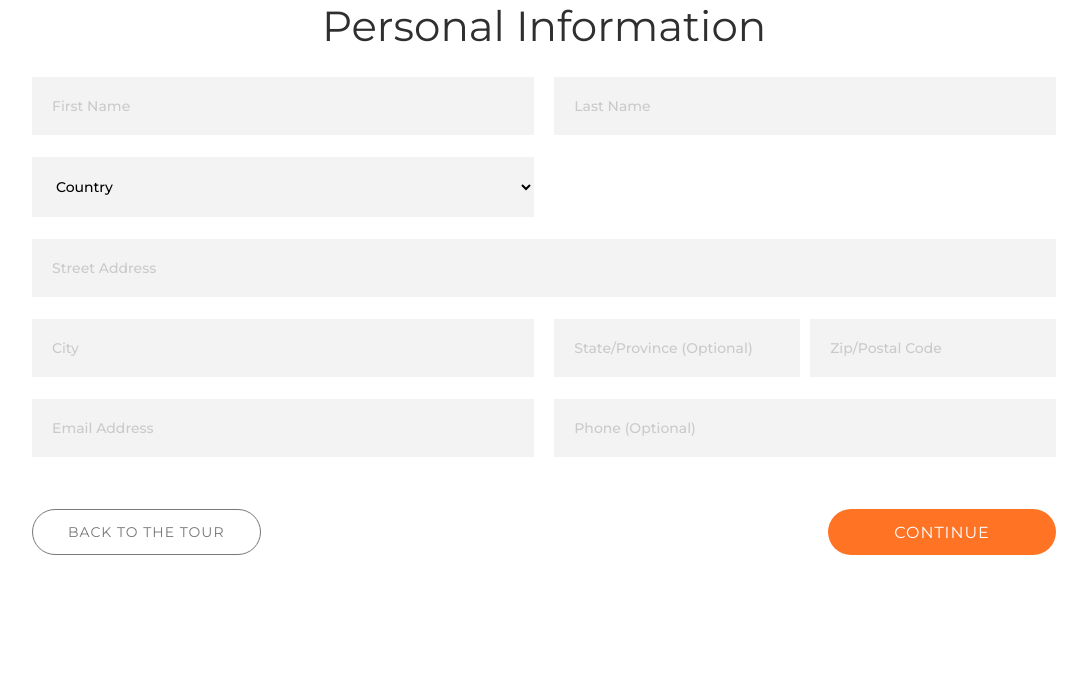
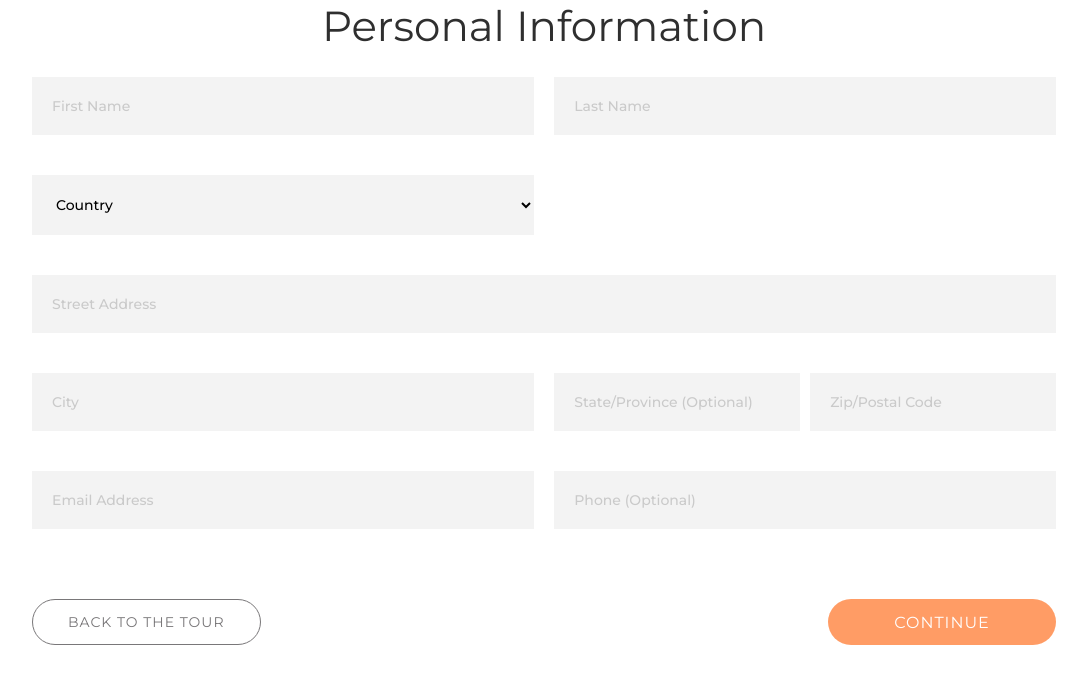
Before and after one commit to SerhiiThivinskiy/test-app, an Angular app: page /order in a window 1280 px wide. Shown: the top 684 px of the page, without its empty margins (96-1183 px from the left). Built offline with nearby package versions, Linux system fonts and the light colour scheme.

Commit message:
personal info

```diff
--- a/src/app/core/core.module.ts
+++ b/src/app/core/core.module.ts
@@ -15,13 +15,13 @@ import {SharedModule} from '../shared/shared.module';
     HeaderComponent,
     IndexComponent,
     LoginComponent,
-    HeroComponent
+    HeroComponent,
   ],
   declarations: [
     HeaderComponent,
     IndexComponent,
     LoginComponent,
-    HeroComponent
+    HeroComponent,
   ]
 })
 export class CoreModule { }
--- a/src/app/order/personal-info/personal-info.component.html
+++ b/src/app/order/personal-info/personal-info.component.html
@@ -7,58 +7,70 @@
     <main>
       <form [formGroup]="form">
         <ul class="form">
-          <li>
-            <div class="form__line">
-              <div class="input-wrapper input-wrapper--medium">
-                <input class="form__input" placeholder="First Name"
-                       [ngClass]="{ 'form__input--erred': formErrors.firstName }" formControlName="firstName">
-                <div class="error-message" *ngIf="formErrors.firstName">{{formErrors.firstName}}</div>
-              </div>
-              <div class="input-wrapper input-wrapper--medium">
-                <input class="form__input"  placeholder="Last Name"
-                       [ngClass]="{ 'form__input--erred': formErrors.lastName }" formControlName="lastName">
-                <div class="error-message" *ngIf="formErrors.lastName">{{formErrors.lastName}}</div>
-              </div>
+          <li class="form__line">
+            <div class="input-wrap input-wrap--medium">
+              <input class="form__input" placeholder="First Name"
+                     [ngClass]="{ 'form__input--erred': !isValid('firstName') }" formControlName="firstName">
+              <app-validation-messages class="input-wrap__error-message" [errors]="formErrors.firstName"></app-validation-messages>
+            </div>
+            <div class="input-wrap input-wrap--medium">
+              <input class="form__input" placeholder="Last Name"
+                     [ngClass]="{ 'form__input--erred': !isValid('lastName') }" formControlName="lastName">
+              <app-validation-messages class="input-wrap__error-message" [errors]="formErrors.lastName"></app-validation-messages>
             </div>
           </li>
-          <li>
-            <div class="form__line">
-              <select class="form__input form__input--medium"  formControlName="country">
+          <li class="form__line">
+            <div class="input-wrap input-wrap--medium">
+              <select class="form__input" [ngClass]="{ 'form__input--erred': !isValid('country') }" formControlName="country">
                 <option ngValue='' selected hidden>Country</option>
                 <option *ngFor="let country of countries"
                         [ngValue]="country">{{country}}
                 </option>
               </select>
+              <app-validation-messages class="input-wrap__error-message" [errors]="formErrors.country"></app-validation-messages>
             </div>
           </li>
 
-          <li>
-            <div class="form__line">
-              <input class="form__input form__input--wide" placeholder="Street Address" formControlName="street">
+          <li class="form__line">
+            <div class="input-wrap input-wrap--wide">
+              <input class="form__input" placeholder="Street Address"
+                     [ngClass]="{ 'form__input--erred': !isValid('street') }" formControlName="street">
+              <app-validation-messages class="input-wrap__error-message" [errors]="formErrors.street"></app-validation-messages>
             </div>
           </li>
-          <li>
-            <div class="form__line  form__line--breakable">
-              <input class="form__input form__input--medium" placeholder="City" formControlName="city">
-              <div class="form__line form__line--medium">
-                <input class="form__input form__input--medium" placeholder="State/Province (Optional)"
+          <li class="form__line  form__line--breakable">
+            <div class="input-wrap input-wrap--medium">
+              <input class="form__input" placeholder="City"
+                     [ngClass]="{ 'form__input--erred': !isValid('city') }" formControlName="city">
+              <app-validation-messages class="input-wrap__error-message" [errors]="formErrors.city"></app-validation-messages>
+            </div>
+
+            <div class="form__line form__line--medium">
+              <div class="input-wrap input-wrap--medium">
+                <input class="form__input" placeholder="State/Province (Optional)"
                        formControlName="state">
-                <input class="form__input form__input--medium" placeholder="Zip/Postal Code" formControlName="zip">
+              </div>
+              <div class="input-wrap input-wrap--medium">
+                <input class="form__input" placeholder="Zip/Postal Code"
+                       [ngClass]="{ 'form__input--erred': !isValid('zip') }" formControlName="zip">
+                <app-validation-messages class="input-wrap__error-message" [errors]="formErrors.zip"></app-validation-messages>
               </div>
             </div>
           </li>
-          <li>
-            <div class="form__line">
-              <input class="form__input form__input--medium" placeholder="Email Address" formControlName="email">
-              <input class="form__input form__input--medium" placeholder="Phone (Optional)" formControlName="phone">
+          <li class="form__line">
+            <div class="input-wrap input-wrap--medium">
+              <input class="form__input" placeholder="Email Address"
+                     [ngClass]="{ 'form__input--erred': !isValid('email') }" formControlName="email">
+              <app-validation-messages class="input-wrap__error-message" [errors]="formErrors.email"></app-validation-messages>
+            </div>
+            <div class="input-wrap input-wrap--medium">
+              <input class="form__input" placeholder="Phone (Optional)" formControlName="phone">
             </div>
           </li>
 
-          <li>
-            <div class="form__line">
-              <button class="form__button form__button--back" type="button">back to the tour</button>
-              <button class="form__button form__button--continue" type="button" (click)="submitForm()">continue</button>
-            </div>
+          <li class="form__line">
+            <button class="form__button form__button--back" type="button">back to the tour</button>
+            <button class="form__button form__button--continue" type="button" [disabled]="form.invalid" (click)="submitForm()">continue</button>
           </li>
         </ul>
 
--- a/src/app/order/personal-info/personal-info.component.scss
+++ b/src/app/order/personal-info/personal-info.component.scss
@@ -1,3 +1,9 @@
+:host {
+  --red: #d62c1a;
+  --orange: #ff7325;
+  --dark-orange: #FD4E01;
+}
+
 .wrapper {
   width: 1170px;
   max-width: 80%;
@@ -6,22 +12,16 @@
 
 .header {
   color: #2f2f2f;
-  font-family: Montserrat, sans-serif;
   font-size: 42px;
-  font-weight: 400;
   text-transform: capitalize;
   text-align: center;
-  padding-bottom: 25px;
+  margin: 0 0 25px 0;
 }
 
 .form {
   display: flex;
   flex-wrap: wrap;
   list-style-type: none;
-}
-
-.form li {
-  width: 100%;
 }
 
 .form__line {
@@ -38,40 +38,45 @@
 .form__input {
   width: 100%;
   background-color: #f3f3f3;
-  font-family: Montserrat, sans-serif;
-  font-size: 14px;
   font-weight: 500;
-  margin-bottom: 22px;
+  margin: 0 0 40px 0;
   padding: 20px;
   border: none;
 }
 
-.form__input--wide {
+.input-wrap--wide {
   width: 100%;
 }
 
-.form__input--medium, .input-wrapper--medium, .form__line--medium {
+.input-wrap--medium, .form__line--medium {
   width: 49%;
 }
 
-.input-wrapper {
+.input-wrap {
   position: relative;
 }
 
-.form__input--withValidation {
-  width: 100%;
+.input-wrap__error-message {
+  position: absolute;
+  color: var(--red);
+  top: 41px;
+  padding: 0 0 0 10px;
 }
 
 .form__button {
   border-radius: 25px;
-  font-family: Montserrat, sans-serif;
-  font-weight: 400;
   text-transform: uppercase;
   padding: 13px 35px;
-  margin-top: 30px;
+  margin: 30px 0 0 0;
   letter-spacing: 1px;
 
   min-width: 228px;
+  cursor: pointer;
+}
+
+.form__button:disabled {
+  opacity: 0.7;
+  cursor: not-allowed;
 }
 
 .form__button--back {
@@ -82,24 +87,15 @@
 }
 
 .form__button--continue {
-  background-color: #ff7325;
+  background-color: var(--orange);
   color: #ffffff;
   font-size: 16px;
   border: none;
 }
 
-.form__input--erred {
-  border: 1px solid #d62c1a;
+.form__button--continue:hover:not(:disabled), .form__button--continue:focus {
+  background-color: var(--dark-orange);
 }
-
-.error-message {
-  position: absolute;
-  font-size: 13px;
-  color: #d62c1a;
-  top: 60px;
-  left: 10px;
-}
-
 
 ::-webkit-input-placeholder { /* Chrome/Opera/Safari */
   color: #cacaca;
@@ -118,6 +114,22 @@ input:focus::-webkit-input-placeholder { color:transparent; }
 input:focus:-moz-placeholder { color:transparent; } /* FF 4-18 */
 input:focus::-moz-placeholder { color:transparent; } /* FF 19+ */
 input:focus:-ms-input-placeholder { color:transparent; }
+
+:focus {
+  outline: none;
+}
+
+.form__input--erred {
+  box-shadow: -6px 0px 0px -1px var(--red);
+}
+
+input:focus, select:focus {
+  box-shadow: -6px 0px 0px -1px var(--orange);
+}
+
+button:focus {
+  border: 1px solid var(--dark-orange);
+}
 
 @media only screen and (max-width: 1270px) {
   .form__line--breakable {
@@ -143,14 +155,13 @@ input:focus:-ms-input-placeholder { color:transparent; }
 
 @media only screen and (max-width: 512px) {
   .form__input,
-  .form__input--medium,
-  .input-wrapper--medium,
+  .input-wrap--medium,
   .form__button {
     width: 100%;
   }
 
   .form__button--continue {
-    margin-top: 15px;
+    margin: 15px 0 0 0;
   }
 
   .header {
--- a/src/app/order/personal-info/personal-info.component.ts
+++ b/src/app/order/personal-info/personal-info.component.ts
@@ -17,7 +17,6 @@ export class PersonalInfoComponent implements OnInit {
   }
 
   submitForm() {
-    this.validateForm();
     if (this.form.valid) {
       console.log('OK');
     } else {
@@ -32,45 +31,37 @@ export class PersonalInfoComponent implements OnInit {
       country: ['', Validators.required],
       street: ['', Validators.required],
       city: ['', Validators.required],
-      state: ['', Validators.required],
+      state: '',
       zip: ['', Validators.required],
-      email: ['', Validators.required],
-      phone: ['', Validators.required]
+      email: ['', [Validators.required, Validators.email]],
+      phone: ''
     });
-    this.form.valueChanges
-      .subscribe(data => this.checkForErrors());
   }
 
-  checkForErrors() {
-    for (const field in this.formErrors) {
-      this.formErrors[field] = '';
-      const control = this.form.get(field);
-      if (control && control.dirty && !control.valid) {
-        const messages = this.validationMessages[field];
-        this.formErrors[field] = messages[Object.keys(control.errors)[0]];
-      }
-    }
-  }
-
-  validateForm() {
-    for (const field in this.formErrors) {
-      this.formErrors[field] = '';
-      const control = this.form.get(field);
-      if (control && !control.valid) {
-        const messages = this.validationMessages[field];
-        this.formErrors[field] = messages[Object.keys(control.errors)[0]];
-      }
+  isValid(controlName) {
+    const control = this.form.get(controlName);
+    if (control.touched && !control.valid) {
+      const messages = this.validationMessages[controlName];
+      this.formErrors[controlName] = [];
+      Object.keys(control.errors).forEach(
+        error => this.formErrors[controlName].push(messages[error])
+      );
+      console.log('isValid', controlName + this.formErrors[controlName]);
+      return false;
+    } else {
+      this.formErrors[controlName] = [];
+      return true;
     }
   }
 
   formErrors = {
-    firstName: '',
-    lastName: '',
-    country: '',
-    street: '',
-    city: '',
-    zip: '',
-    email: ''
+    firstName: [],
+    lastName: [],
+    country: [],
+    street: [],
+    city: [],
+    zip: [],
+    email: []
   };
 
   validationMessages = {
@@ -93,7 +84,8 @@ export class PersonalInfoComponent implements OnInit {
       required: 'Zip code can not be empty'
     },
     email: {
-      required: 'Email can not be empty'
+      required: 'Email can not be empty',
+      email: 'Wrong format'
     }
   };
 
--- a/src/app/shared/shared.module.ts
+++ b/src/app/shared/shared.module.ts
@@ -2,6 +2,7 @@ import { NgModule } from '@angular/core';
 import { CommonModule } from '@angular/common';
 import {RouterModule} from '@angular/router';
 import {ReactiveFormsModule} from '@angular/forms';
+import {ValidationMessagesComponent} from './validation-messages/validation-messages.component';
 
 @NgModule({
   imports: [
@@ -13,9 +14,12 @@ import {ReactiveFormsModule} from '@angular/forms';
     CommonModule,
     RouterModule,
     ReactiveFormsModule,
+    ValidationMessagesComponent
   ],
   providers: [
   ],
-  declarations: []
+  declarations: [
+    ValidationMessagesComponent
+  ]
 })
 export class SharedModule { }
--- /dev/null
+++ b/src/app/shared/validation-messages/validation-messages.component.html
@@ -0,0 +1,5 @@
+<ul class="errors">
+  <li class="errors__item" *ngFor="let error of errors">
+    {{error}}
+  </li>
+</ul>
--- /dev/null
+++ b/src/app/shared/validation-messages/validation-messages.component.scss
@@ -0,0 +1,7 @@
+.errors {
+  list-style-type: none;
+}
+
+.errors__item {
+  font-size: 13px;
+}
--- /dev/null
+++ b/src/app/shared/validation-messages/validation-messages.component.ts
@@ -0,0 +1,16 @@
+import {Component, Input, OnInit} from '@angular/core';
+
+@Component({
+  selector: 'app-validation-messages',
+  templateUrl: './validation-messages.component.html',
+  styleUrls: ['./validation-messages.component.scss'],
+})
+export class ValidationMessagesComponent implements OnInit {
+  @Input()
+  errors = [];
+
+  constructor() { }
+
+  ngOnInit() {
+  }
+}
--- a/src/assets/sass/reset.scss
+++ b/src/assets/sass/reset.scss
@@ -3,3 +3,7 @@
   padding: 0;
   box-sizing: border-box;
 }
+
+body * {
+  font: 400 14px Montserrat, sans-serif;
+}
```
Also changed, not shown: src/app/core/header/header.component.scss (+4 -4 lines).
